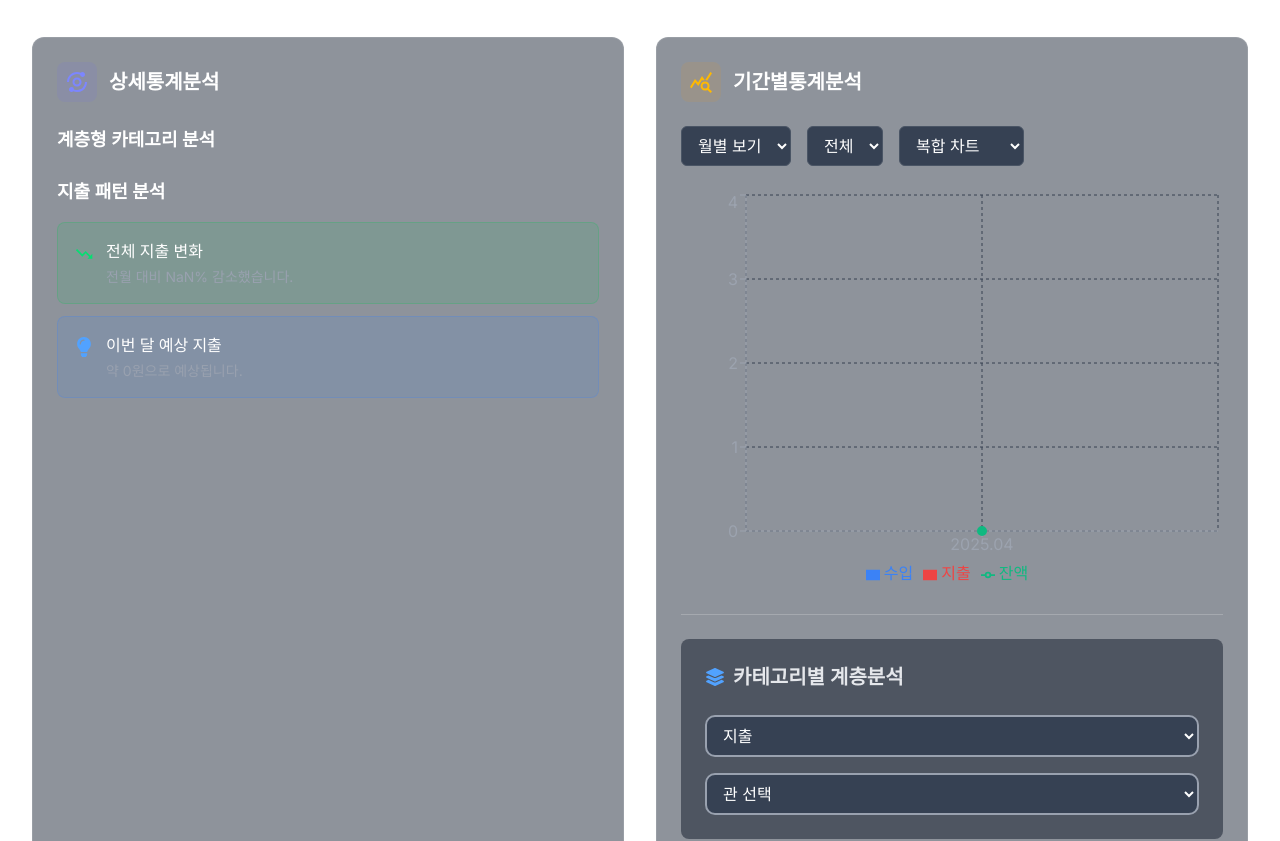
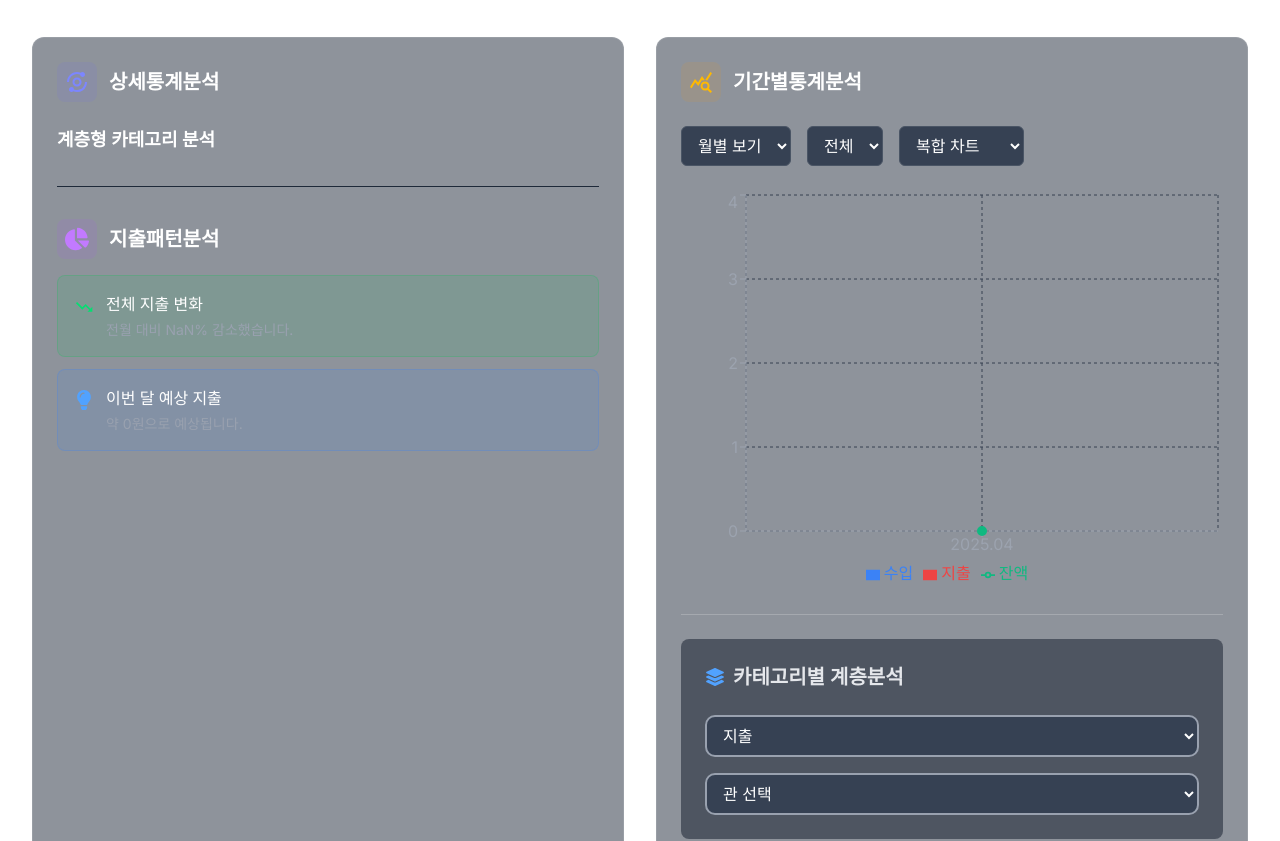
Before and after one commit to gppc5096/home_money, a Next.js app: page /statistics in a window 1280 px wide. Shown: the part 620-1461 px from the top of the page. Built offline with nearby package versions, Linux system fonts and the light colour scheme.

Commit message:
refactor: SpendingInsights를 SpendingPatternAnalysis로 대체하고 통계 페이지 구조 개선

```diff
--- a/src/app/statistics/page.tsx
+++ b/src/app/statistics/page.tsx
@@ -11,12 +11,11 @@ import { FaChartBar, FaArrowUp, FaArrowDown } from 'react-icons/fa';
 import { BiAnalyse } from 'react-icons/bi';
 import { MdOutlineQueryStats, MdTimeline } from 'react-icons/md';
 import { HierarchicalAnalysis } from '@/components/statistics/HierarchicalAnalysis';
-import { SpendingInsights } from '@/components/statistics/SpendingInsights';
 import { HeatmapCalendar } from '@/components/statistics/HeatmapCalendar';
 import { PeriodicalAnalysis } from '@/components/statistics/PeriodicalAnalysis';
-import { CategoryAnalysis } from '@/components/statistics/CategoryAnalysis';
 import { PeriodFilterAnalysis } from '@/components/statistics/PeriodFilterAnalysis';
 import { CategoryFilterAnalysis } from '@/components/statistics/CategoryFilterAnalysis';
+import { SpendingPatternAnalysis } from '@/components/statistics/SpendingPatternAnalysis';
 
 // 카드 스타일 상수 정의
 const CARD_STYLES = {
@@ -171,9 +170,10 @@ export default function StatisticsPage() {
             </div>
             <h3 className="text-xl font-semibold text-white">상세통계분석</h3>
           </div>
-          <div className="space-y-6">
+          <div className="space-y-8">
             <HierarchicalAnalysis />
-            <SpendingInsights />
+            <hr className="border-gray-800" />
+            <SpendingPatternAnalysis />
           </div>
         </div>
 
@@ -191,6 +191,10 @@ export default function StatisticsPage() {
             <div className="h-[1px] bg-white/20" />
             {/* 카테고리별 필터분석 */}
             <CategoryFilterAnalysis />
+            {/* 구분선 */}
+            <div className="h-[1px] bg-white/20" />
+            {/* 지출패턴분석-1 */}
+            <SpendingPatternAnalysis />
           </div>
         </div>
       </div>
--- a/src/components/statistics/SpendingInsights.tsx
+++ b/src/components/statistics/SpendingPatternAnalysis.tsx
@@ -1,4 +1,7 @@
+"use client";
+
 import React from 'react';
+import { FaChartPie } from 'react-icons/fa';
 import { useTransactionStore } from '@/store/transactionStore';
 import { BiTrendingUp, BiTrendingDown } from 'react-icons/bi';
 import { FaLightbulb } from 'react-icons/fa';
@@ -36,7 +39,7 @@ const InsightCard: React.FC<InsightCardProps> = ({ type, icon, title, descriptio
   );
 };
 
-export const SpendingInsights: React.FC = () => {
+export const SpendingPatternAnalysis = () => {
   const { transactions } = useTransactionStore();
 
   const calculateInsights = () => {
@@ -91,8 +94,13 @@ export const SpendingInsights: React.FC = () => {
   const insights = calculateInsights();
 
   return (
-    <div className="space-y-4">
-      <h3 className="text-lg font-semibold text-white mb-4">지출 패턴 분석</h3>
+    <div>
+      <div className="flex items-center gap-3 mb-4">
+        <div className="flex items-center justify-center w-10 h-10 rounded-lg bg-purple-500/10">
+          <FaChartPie className="w-6 h-6 text-purple-400" />
+        </div>
+        <h3 className="text-xl font-semibold text-white">지출패턴분석</h3>
+      </div>
       <div className="space-y-3">
         {insights.maxIncrease.percentage > 20 && (
           <InsightCard
```
Also changed, not shown: 1 other file (tests, documents, lock files or other folders).
